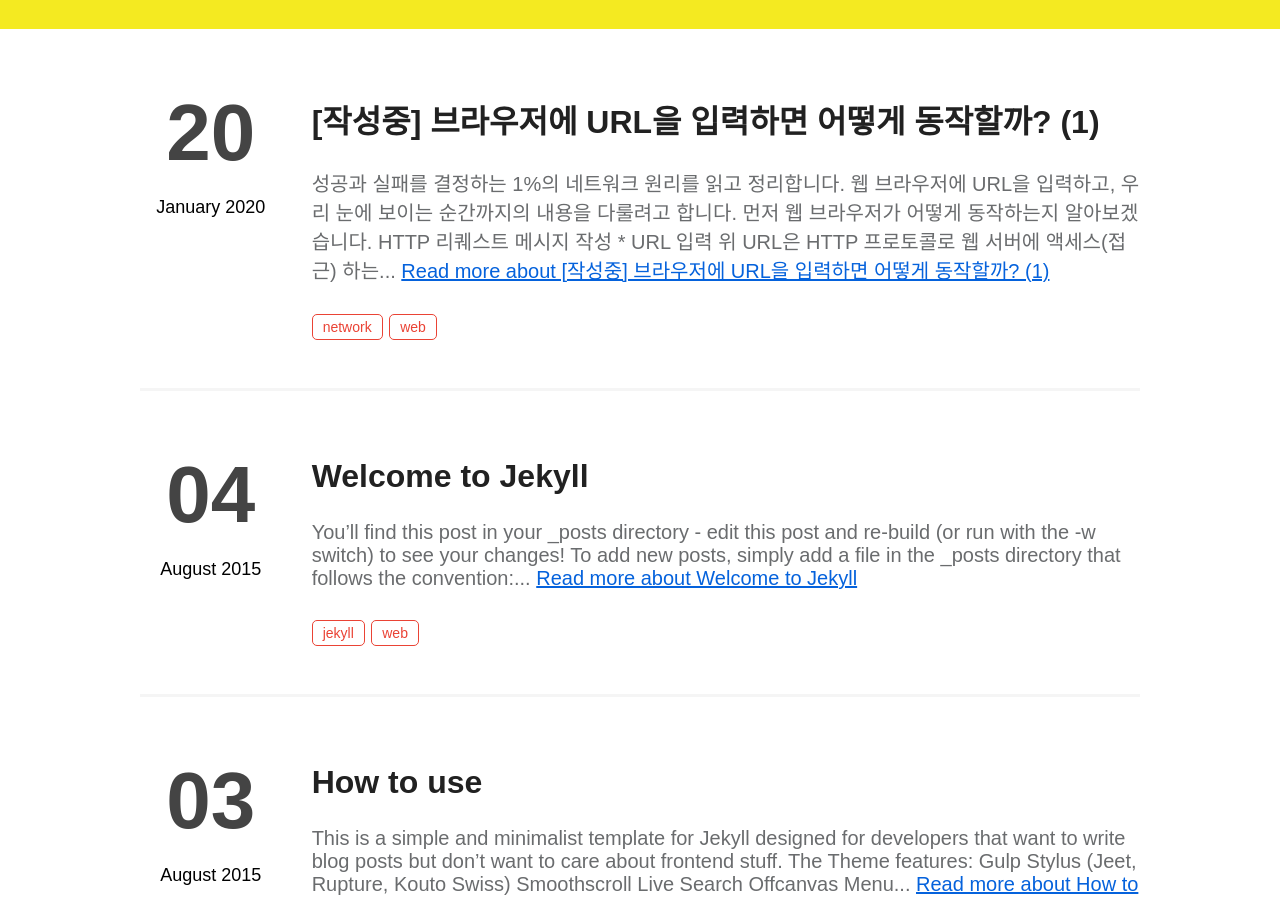
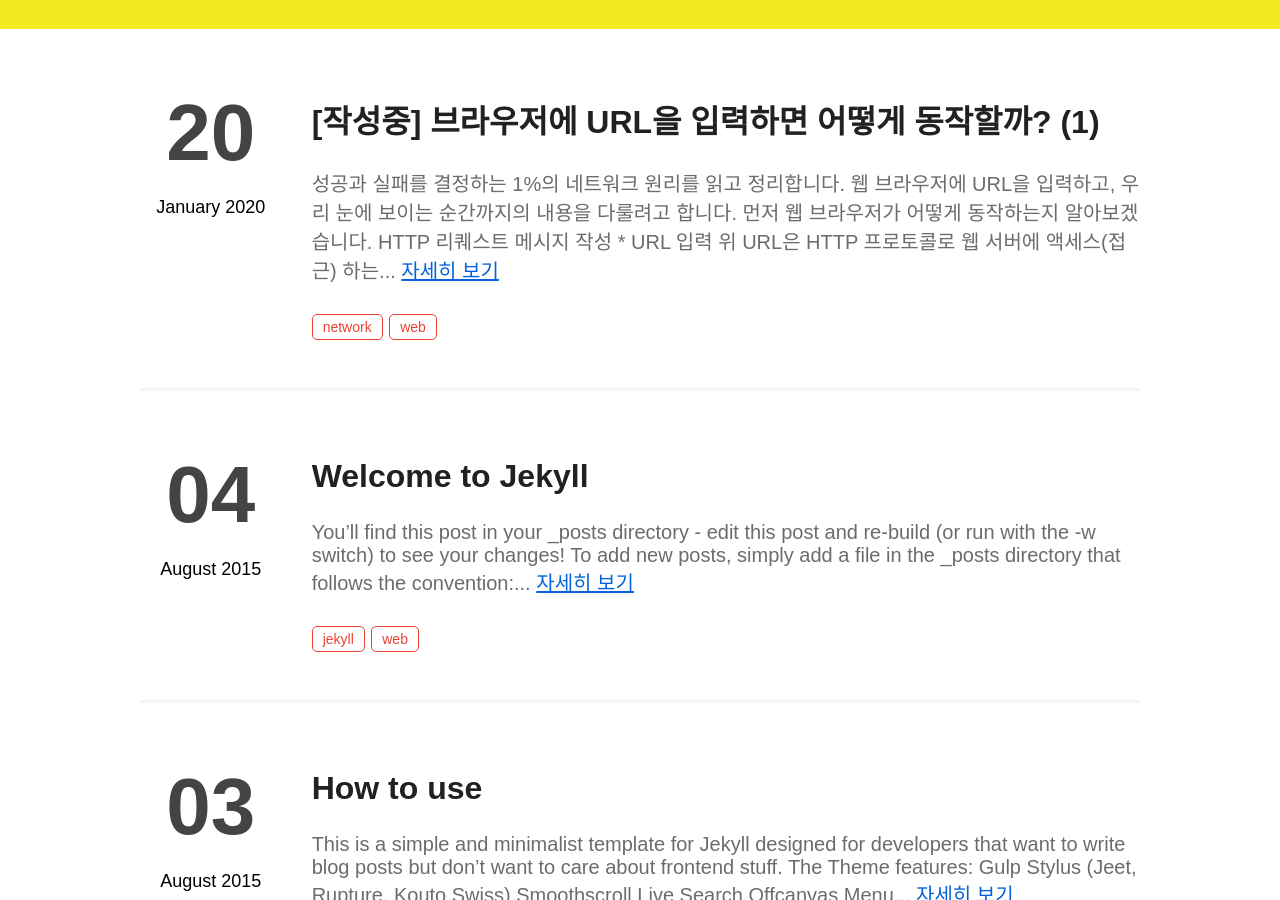
Before and after one commit to hyojaekim/hyojaekim.github.io, a Jekyll site: the page built from index.html, in a window 1280 px wide and 900 px high, scrolled down 871 px. Built offline with Jekyll 4.4.1, drawn with Linux system fonts in a browser that asks for light colours.

Commit message:
style: 자세히 보기 버튼 이름 변경

```diff
--- a/index.html
+++ b/index.html
@@ -20,7 +20,7 @@ layout: default
                     <a href="{{ post.url | prepend: site.baseurl }}"><h2 class="post-title" itemprop="name">{{ post.title }}</h2></a>
                     <p class="description">
                         {{ post.content | strip_html | truncatewords:40 }}
-                        <a href="{{ post.url | prepend: site.baseurl }}" class="link">Read more about {{post.title}}</a>
+                        <a href="{{ post.url | prepend: site.baseurl }}" class="link">자세히 보기</a>
                     </p>
 
                     <div class="tags">
```
